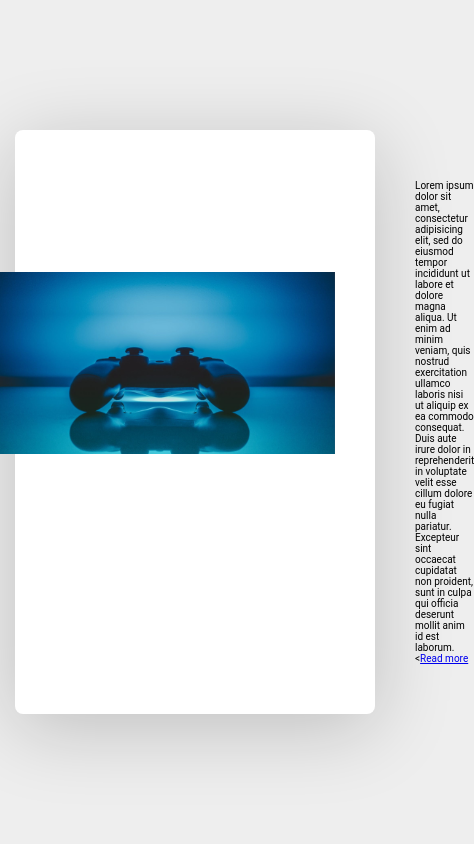
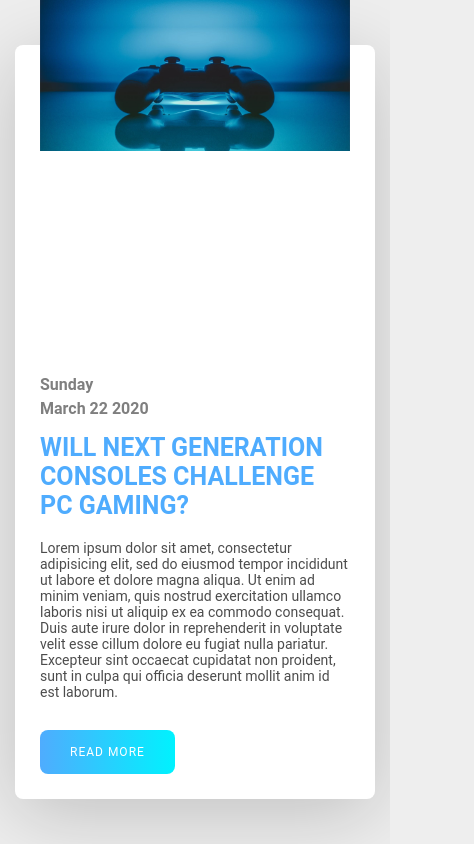
Before and after one commit to ahmedrakib97/responsive-blog-card-design, a plain HTML site: page index.html in a window 390 px wide. Shown: the whole page, 474 px wide, since content can reach past the window. Drawn offline with Linux system fonts and the light colour scheme.

Commit message:
Project done

```diff
--- a/index.html
+++ b/index.html
@@ -12,14 +12,14 @@
       </div>
       <div class="blog-post_info">
         <div class="blog-post_date">
-          <span></span>
-          <span></span>
+          <span>Sunday</span>
+          <span>March 22 2020</span>
         </div>
-        <h1 class="blog-post_title"></h1>
+        <h1 class="blog-post_title">Will next generation consoles challenge PC Gaming?</h1>
         <p class="blog-post_text">
           Lorem ipsum dolor sit amet, consectetur adipisicing elit, sed do eiusmod tempor incididunt ut labore et dolore magna aliqua. Ut enim ad minim veniam, quis nostrud exercitation ullamco laboris nisi ut aliquip ex ea commodo consequat. Duis aute irure dolor in reprehenderit in voluptate velit esse cillum dolore eu fugiat nulla pariatur. Excepteur sint occaecat cupidatat non proident, sunt in culpa qui officia deserunt mollit anim id est laborum.
         </p>
-        <<a href="#" class="blog-post_cta">Read more</a>
+        <a href="#" class="blog-post_cta">Read more</a>
       </div>
 
     </div>
--- a/style.css
+++ b/style.css
@@ -53,3 +53,66 @@ body{
   box-shadow: .5rem .5rem 3rem 1px rgba(0, 0, 0, 0.05);
   border-radius: .8rem;
 }
+.blog-post_date span{
+  display: block;
+  color: rgba(0, 0, 0, 0.5);
+  font-size: 1.6rem;
+  font-weight: 600;
+  margin: .5rem 0;
+}
+.blog-post_title{
+  font-size: 2.5rem;
+  margin: 1.5rem 0 2rem;
+  text-transform: uppercase;
+  color: #4facfe;
+}
+
+.blog-post_text{
+  margin-bottom: 3rem;
+  font-size: 1.4rem;
+  color: rgba(0, 0, 0, 0.7);
+}
+.blog-post_cta{
+  display: inline-block;
+  padding: 1.5rem 3rem;
+  letter-spacing: 1px;
+  text-transform: uppercase;
+  font-size: 1.2rem;
+  color: #fff;
+  background-image: linear-gradient(to right,#4facfe 0%, #00f2fe 100%);
+  border-radius: .8rem;
+  text-decoration: none;
+}
+.blog-post_cta:hover{
+  background-image: linear-gradient(to right,#00f2fe 0%, #4facfe 100%);
+
+}
+
+@media screen and (max-width:1068px){
+  .blog-post{
+    max-width: 80rem;
+  }
+  .blog-post_img{
+    min-width: 30rem;
+    max-width: 30rem;
+  }
+}
+
+@media screen and (max-width:868px){
+  .blog-post{
+    max-width: 70rem;
+  }
+
+}
+
+@media screen and (max-width:768px){
+  .blog-post{
+    padding: 2.5rem;
+    flex-direction: column;
+  }
+  .blog-post_img{
+    min-width: 100%;
+    max-width: 100%;
+    transform: translate(0, -8rem);
+  }
+}
```
